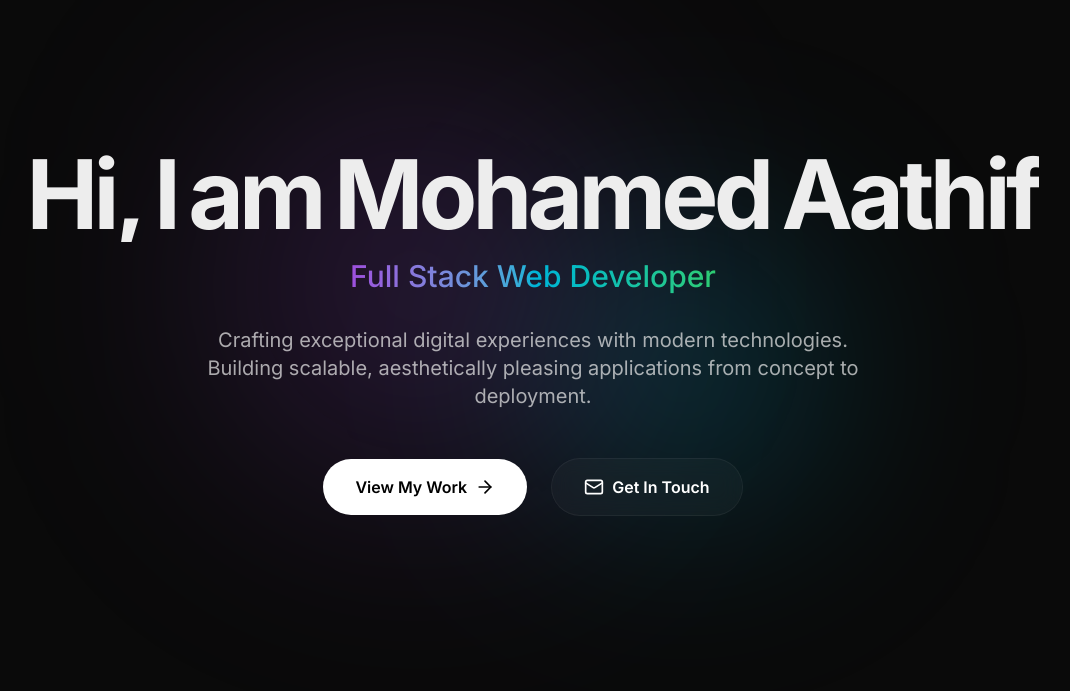
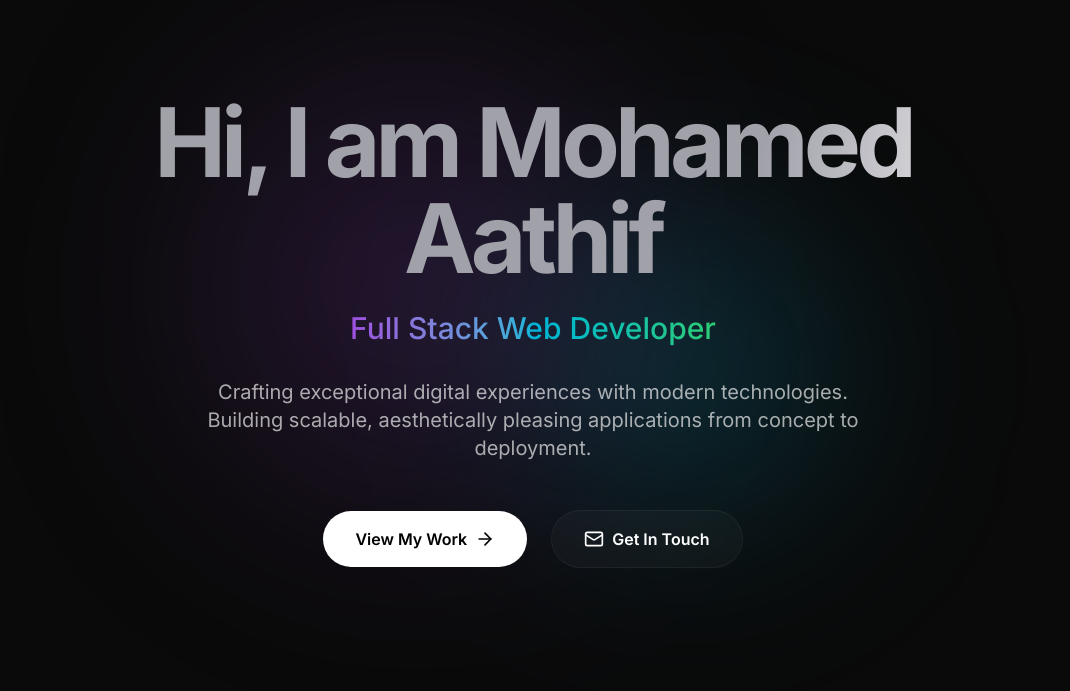
Before and after one commit to Aathif-M/portfolio, a Next.js app: page / in a window 1280 px wide. Shown: the part 109-800 px from the top of the page, without its empty margins (107-1177 px from the left). Built offline with nearby package versions, Linux system fonts and the light colour scheme.

Commit message:
feat: add ShinyText component for hero headline

```diff
--- a/package.json
+++ b/package.json
@@ -13,6 +13,7 @@
     "clsx": "^2.1.1",
     "gsap": "^3.14.2",
     "lucide-react": "^1.7.0",
+    "motion": "^12.38.0",
     "next": "16.2.2",
     "react": "19.2.4",
     "react-dom": "19.2.4",
--- a/src/components/Hero.tsx
+++ b/src/components/Hero.tsx
@@ -4,6 +4,7 @@ import React, { useRef, useEffect } from 'react';
 import gsap from 'gsap';
 import { ArrowRight, Mail } from 'lucide-react';
 import MagneticElement from './MagneticElement';
+import ShinyText from './ui/ShinyText';
 
 export default function Hero() {
   const heroRef = useRef<HTMLDivElement>(null);
@@ -84,10 +85,15 @@ export default function Hero() {
 
       <div className="max-w-5xl mx-auto w-full z-10 flex flex-col items-center text-center">
 
-        <h1 ref={headlineRef} className="text-5xl md:text-7xl lg:text-8xl font-bold tracking-tighter mb-4 flex gap-3 overflow-hidden">
-          {["Hi,", "I", "am", "Mohamed", "Aathif"].map((word, i) => (
-            <span key={i} className="inline-block">{word}</span>
-          ))}
+        <h1 ref={headlineRef} className="text-5xl md:text-7xl lg:text-8xl font-bold tracking-tighter mb-4 flex justify-center overflow-hidden">
+          <ShinyText
+            text="Hi, I am Mohamed Aathif"
+            speed={2.5}
+            color="#a1a1aa"
+            shineColor="#ffffff"
+            spread={100}
+            className="pb-2" // To prevent any clipping
+          />
         </h1>
 
         <h2 ref={titleRef} className="text-2xl md:text-3xl font-medium mb-8 text-transparent bg-clip-text bg-gradient-to-r from-accent-purple via-accent-blue to-accent-green">
--- /dev/null
+++ b/src/components/ui/ShinyText.tsx
@@ -0,0 +1,131 @@
+import React, { useState, useCallback, useEffect, useRef } from 'react';
+import { motion, useMotionValue, useAnimationFrame, useTransform } from 'motion/react';
+
+interface ShinyTextProps {
+  text: string;
+  disabled?: boolean;
+  speed?: number;
+  className?: string;
+  color?: string;
+  shineColor?: string;
+  spread?: number;
+  yoyo?: boolean;
+  pauseOnHover?: boolean;
+  direction?: 'left' | 'right';
+  delay?: number;
+}
+
+const ShinyText: React.FC<ShinyTextProps> = ({
+  text,
+  disabled = false,
+  speed = 2,
+  className = '',
+  color = '#b5b5b5',
+  shineColor = '#ffffff',
+  spread = 120,
+  yoyo = false,
+  pauseOnHover = false,
+  direction = 'left',
+  delay = 0
+}) => {
+  const [isPaused, setIsPaused] = useState(false);
+  const progress = useMotionValue(0);
+  const elapsedRef = useRef(0);
+  const lastTimeRef = useRef<number | null>(null);
+  const directionRef = useRef(direction === 'left' ? 1 : -1);
+
+  const animationDuration = speed * 1000;
+  const delayDuration = delay * 1000;
+
+  useAnimationFrame(time => {
+    if (disabled || isPaused) {
+      lastTimeRef.current = null;
+      return;
+    }
+
+    if (lastTimeRef.current === null) {
+      lastTimeRef.current = time;
+      return;
+    }
+
+    const deltaTime = time - lastTimeRef.current;
+    lastTimeRef.current = time;
+
+    elapsedRef.current += deltaTime;
+
+    // Animation goes from 0 to 100
+    if (yoyo) {
+      const cycleDuration = animationDuration + delayDuration;
+      const fullCycle = cycleDuration * 2;
+      const cycleTime = elapsedRef.current % fullCycle;
+
+      if (cycleTime < animationDuration) {
+        // Forward animation: 0 -> 100
+        const p = (cycleTime / animationDuration) * 100;
+        progress.set(directionRef.current === 1 ? p : 100 - p);
+      } else if (cycleTime < cycleDuration) {
+        // Delay at end
+        progress.set(directionRef.current === 1 ? 100 : 0);
+      } else if (cycleTime < cycleDuration + animationDuration) {
+        // Reverse animation: 100 -> 0
+        const reverseTime = cycleTime - cycleDuration;
+        const p = 100 - (reverseTime / animationDuration) * 100;
+        progress.set(directionRef.current === 1 ? p : 100 - p);
+      } else {
+        // Delay at start
+        progress.set(directionRef.current === 1 ? 0 : 100);
+      }
+    } else {
+      const cycleDuration = animationDuration + delayDuration;
+      const cycleTime = elapsedRef.current % cycleDuration;
+
+      if (cycleTime < animationDuration) {
+        // Animation phase: 0 -> 100
+        const p = (cycleTime / animationDuration) * 100;
+        progress.set(directionRef.current === 1 ? p : 100 - p);
+      } else {
+        // Delay phase - hold at end (shine off-screen)
+        progress.set(directionRef.current === 1 ? 100 : 0);
+      }
+    }
+  });
+
+  useEffect(() => {
+    directionRef.current = direction === 'left' ? 1 : -1;
+    elapsedRef.current = 0;
+    progress.set(0);
+    // eslint-disable-next-line react-hooks/exhaustive-deps
+  }, [direction]);
+
+  // Transform: p=0 -> 150% (shine off right), p=100 -> -50% (shine off left)
+  const backgroundPosition = useTransform(progress, p => `${150 - p * 2}% center`);
+
+  const handleMouseEnter = useCallback(() => {
+    if (pauseOnHover) setIsPaused(true);
+  }, [pauseOnHover]);
+
+  const handleMouseLeave = useCallback(() => {
+    if (pauseOnHover) setIsPaused(false);
+  }, [pauseOnHover]);
+
+  const gradientStyle: React.CSSProperties = {
+    backgroundImage: `linear-gradient(${spread}deg, ${color} 0%, ${color} 35%, ${shineColor} 50%, ${color} 65%, ${color} 100%)`,
+    backgroundSize: '200% auto',
+    WebkitBackgroundClip: 'text',
+    backgroundClip: 'text',
+    WebkitTextFillColor: 'transparent'
+  };
+
+  return (
+    <motion.span
+      className={`inline-block ${className}`}
+      style={{ ...gradientStyle, backgroundPosition }}
+      onMouseEnter={handleMouseEnter}
+      onMouseLeave={handleMouseLeave}
+    >
+      {text}
+    </motion.span>
+  );
+};
+
+export default ShinyText;
```
Also changed, not shown: 1 other file (tests, documents, lock files or other folders).
